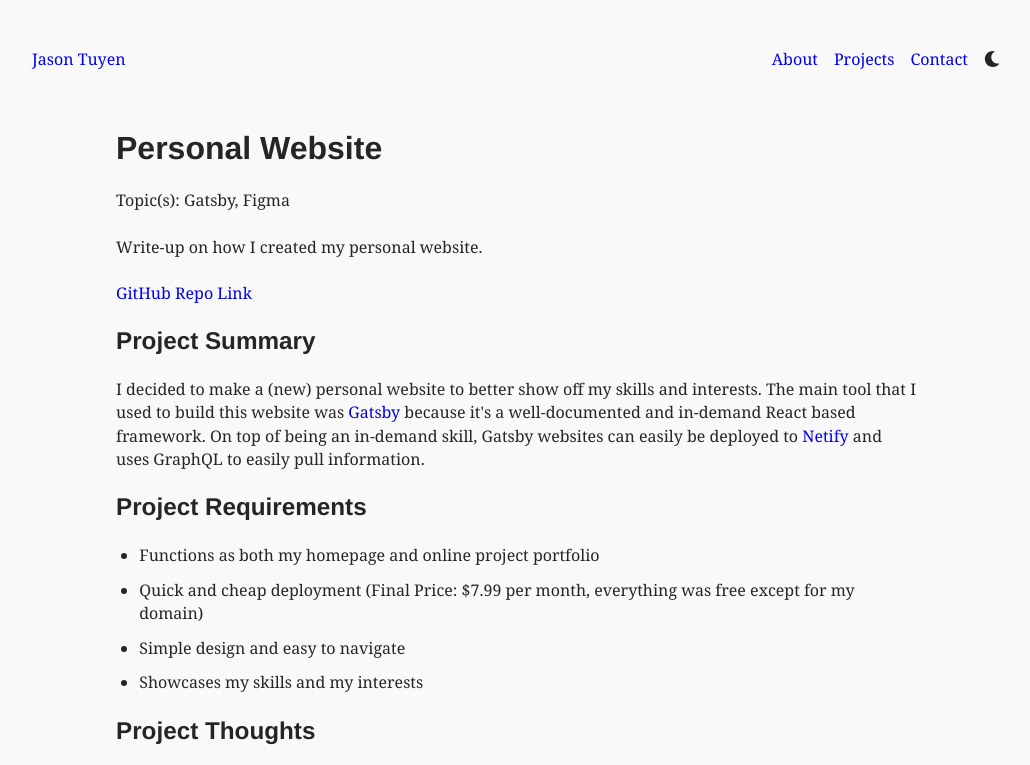
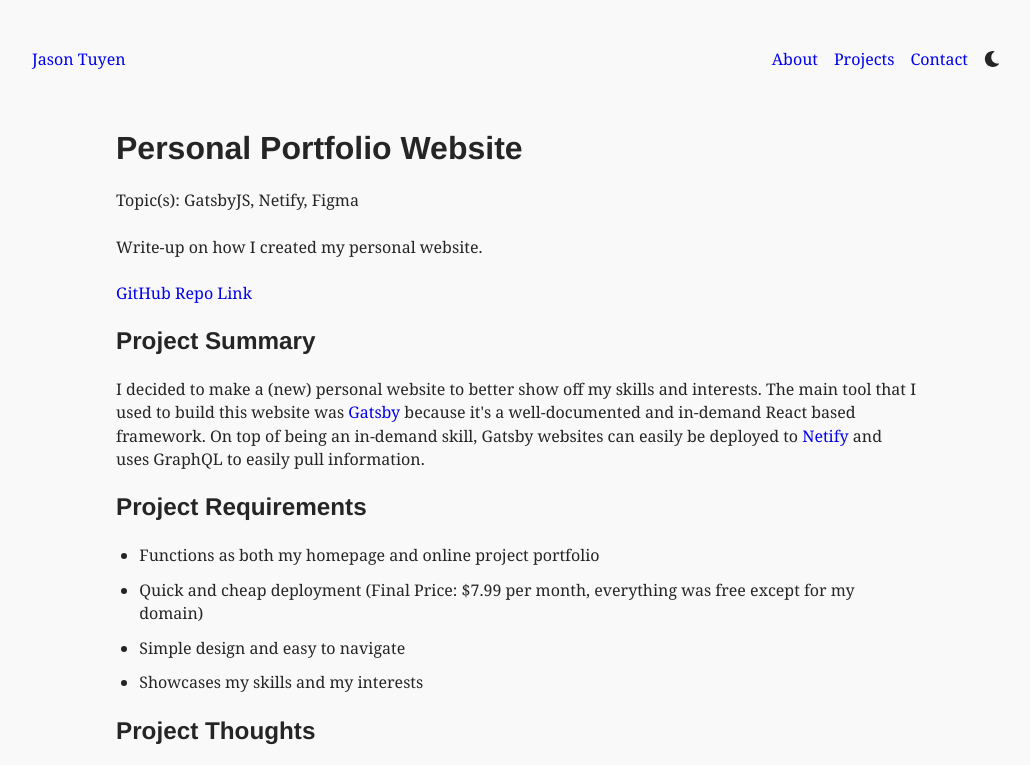
Before and after one commit to JasonTuyen/personal-site, a Gatsby site: page /posts/personal-website in a window 1280 px wide. Shown: the top 765 px of the page, without its empty margins (124-1154 px from the left). Built offline with nearby package versions, Linux system fonts and the light colour scheme; Gatsby itself is replaced by a stand-in of ours; some packages are replaced by stand-ins of ours; what typography-theme-grand-view would draw is missing.

```diff
--- a/src/pages/posts/personal-website.md
+++ b/src/pages/posts/personal-website.md
@@ -1,7 +1,7 @@
 ---
-title: "Personal Website"
+title: "Personal Portfolio Website"
 date: "2021-02-01"
-tags: "Gatsby, Figma"
+tags: "GatsbyJS, Netify, Figma"
 ---
 Write-up on how I created my personal website.
 
```
Also changed, not shown: 1 other file.
